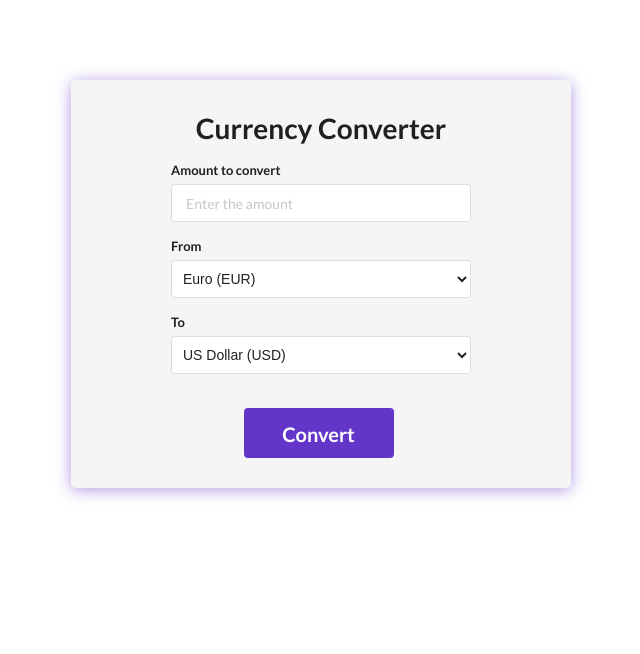
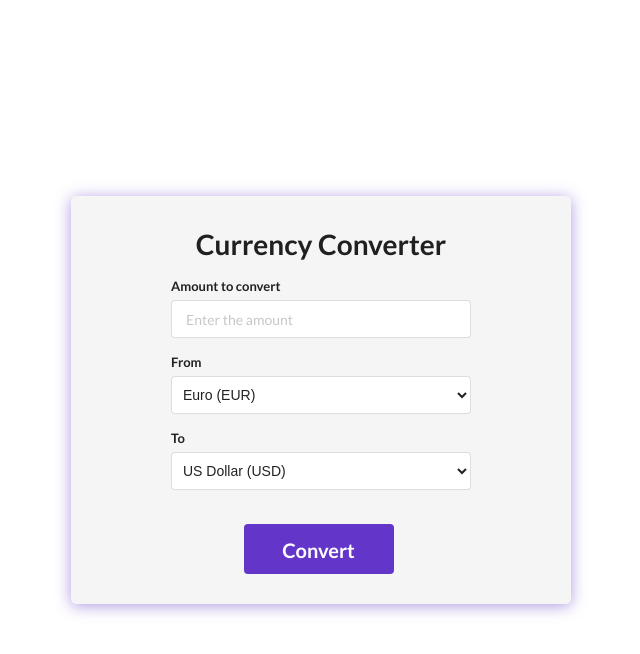
Before and after one commit to mrtanguero/currency-converter, a React (Create React App) app: page / in a window 1280 px wide. Shown: the top 654 px of the page, without its empty margins (319-959 px from the left). Built offline with nearby package versions, Linux system fonts and the light colour scheme.

Commit message:
Centriraj app

```diff
--- a/src/App.css
+++ b/src/App.css
@@ -1,6 +1,11 @@
+body {
+  display: flex;
+  align-items: center;
+  justify-content: center;
+}
+
 .ui.form.container {
   width: 500px;
-  margin: 10vh auto;
   padding: 30px 100px;
 
   background-color: whitesmoke;
```
